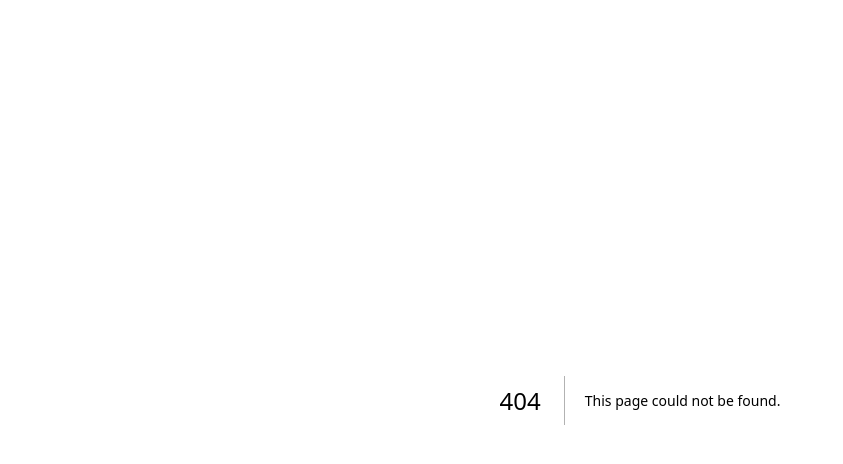
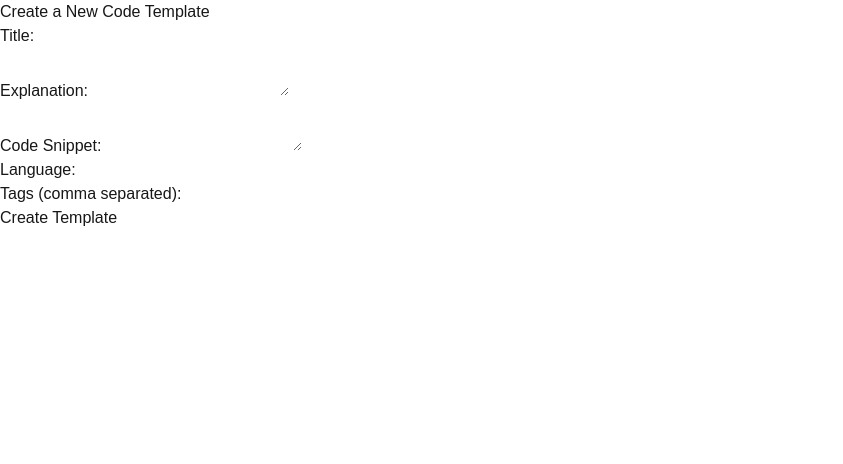
Before and after one commit to jvenchy/scriptorium, a Next.js app in the folder scriptorium_app/: page /code-templates/create in a window 1280 px wide. Before the commit this address had no page. Shown: the top 464 px of the page, without its empty margins (0-843 px from the left). Built offline with nearby package versions, Linux system fonts and the light colour scheme.

Commit message:
code template apis

```diff
--- /dev/null
+++ b/scriptorium_app/lib/prisma.js
@@ -0,0 +1,16 @@
+import { PrismaClient } from '@prisma/client';
+
+let prisma;
+
+if (process.env.NODE_ENV === 'production') {
+  // In production, initialize Prisma once
+  prisma = new PrismaClient();
+} else {
+  // In development, use a global variable so the Prisma client is not recreated
+  if (!global.prisma) {
+    global.prisma = new PrismaClient();
+  }
+  prisma = global.prisma;
+}
+
+export default prisma;
--- /dev/null
+++ b/scriptorium_app/pages/api/code-templates/index.js
@@ -0,0 +1,17 @@
+import prisma from '../../../lib/prisma';
+
+export default async function handler(req, res) {
+  if (req.method === 'GET') {
+    try {
+      const codeTemplates = await prisma.codeTemplate.findMany({
+        include: { tags: true, author: true, forks: true },
+      });
+      res.status(200).json(codeTemplates);
+    } catch (error) {
+      res.status(500).json({ error: 'Error fetching code templates' });
+    }
+  } else {
+    res.setHeader('Allow', ['GET']);
+    res.status(405).end(`Method ${req.method} Not Allowed`);
+  }
+}
--- /dev/null
+++ b/scriptorium_app/pages/code-templates/create.js
@@ -0,0 +1,103 @@
+import { useState } from 'react';
+import { useRouter } from 'next/router';
+
+export default function CreateCodeTemplate() {
+  const [title, setTitle] = useState('');
+  const [explanation, setExplanation] = useState('');
+  const [codeSnippet, setCodeSnippet] = useState('');
+  const [language, setLanguage] = useState('');
+  const [tags, setTags] = useState('');
+  const [authorId, setAuthorId] = useState(1); // Hardcoded authorId for now
+  const [loading, setLoading] = useState(false);
+  const [error, setError] = useState(null);
+  const router = useRouter();
+
+  const handleSubmit = async (e) => {
+    e.preventDefault();
+    setLoading(true);
+
+    const formData = {
+      title,
+      explanation,
+      codeSnippet,
+      language,
+      tags: tags.split(',').map((tag) => tag.trim()), // Split tags by commas
+      authorId, // Set authorId (you could replace this with dynamic data)
+    };
+
+    try {
+      const res = await fetch('/api/code-templates/create', {
+        method: 'POST',
+        headers: {
+          'Content-Type': 'application/json',
+        },
+        body: JSON.stringify(formData),
+      });
+
+      if (res.ok) {
+        setLoading(false);
+        router.push('/code-templates'); // Redirect to the templates list after successful submission
+      } else {
+        const errorData = await res.json();
+        setError(errorData.error || 'Something went wrong');
+        setLoading(false);
+      }
+    } catch (error) {
+      setError('Failed to submit form. Please try again.');
+      setLoading(false);
+    }
+  };
+
+  return (
+    <div>
+      <h1>Create a New Code Template</h1>
+      <form onSubmit={handleSubmit}>
+        {error && <p style={{ color: 'red' }}>{error}</p>}
+        <div>
+          <label>Title:</label>
+          <input
+            type="text"
+            value={title}
+            onChange={(e) => setTitle(e.target.value)}
+            required
+          />
+        </div>
+        <div>
+          <label>Explanation:</label>
+          <textarea
+            value={explanation}
+            onChange={(e) => setExplanation(e.target.value)}
+            required
+          />
+        </div>
+        <div>
+          <label>Code Snippet:</label>
+          <textarea
+            value={codeSnippet}
+            onChange={(e) => setCodeSnippet(e.target.value)}
+          />
+        </div>
+        <div>
+          <label>Language:</label>
+          <input
+            type="text"
+            value={language}
+            onChange={(e) => setLanguage(e.target.value)}
+            required
+          />
+        </div>
+        <div>
+          <label>Tags (comma separated):</label>
+          <input
+            type="text"
+            value={tags}
+            onChange={(e) => setTags(e.target.value)}
+          />
+        </div>
+        <button type="submit" disabled={loading}>
+          {loading ? 'Creating...' : 'Create Template'}
+        </button>
+      </form>
+    </div>
+  );
+}
--- /dev/null
+++ b/scriptorium_app/pages/code-templates/index.js
@@ -0,0 +1,31 @@
+import useSWR from 'swr';
+import Link from 'next/link';
+
+const fetcher = (url) => fetch(url).then((res) => res.json());
+
+export default function CodeTemplates() {
+  const { data, error } = useSWR('/api/code-templates', fetcher);
+
+  if (error) return <div>Failed to load code templates</div>;
+  if (!data) return <div>Loading...</div>;
+
+  // Add a check to make sure `data` is an array before mapping over it
+  return (
+    <div>
+      <h1>Code Templates</h1>
+      <ul>
+        {Array.isArray(data) && data.length > 0 ? (
+          data.map((template) => (
+            <li key={template.id}>
+              <Link href={`/code-templates/${template.id}`}>
+                {template.title}
+              </Link>
+            </li>
+          ))
+        ) : (
+          <li>No templates found</li>
+        )}
+      </ul>
+    </div>
+  );
+}
```
